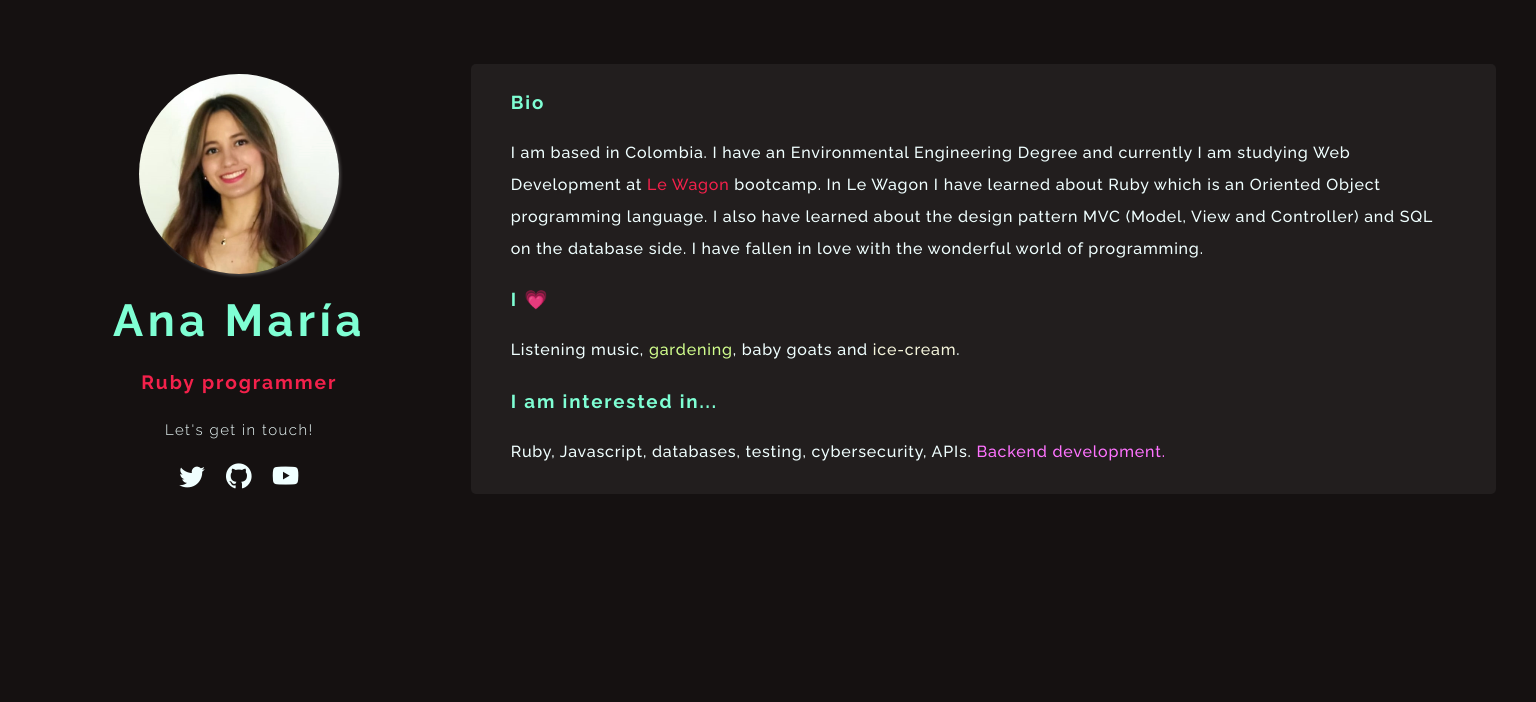
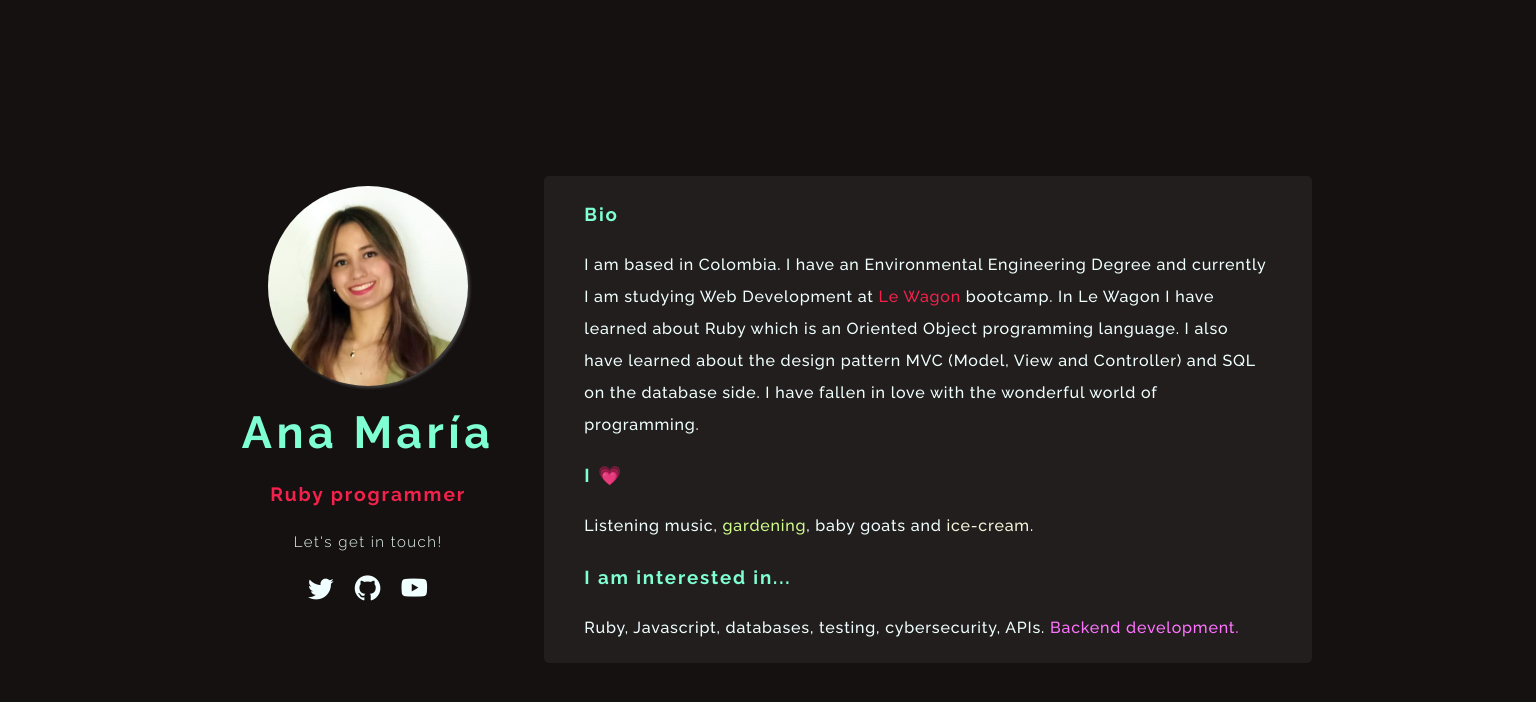
Before and after one commit to anarbelaez/profile, a plain HTML site: page index.html in a window 1536 px wide. Drawn offline with nearby package versions, Linux system fonts and the light colour scheme.

Commit message:
Added a media query for resolutions above 1500

```diff
--- a/style.css
+++ b/style.css
@@ -16,7 +16,7 @@ body {
   display: flex;
   justify-content: center;
   margin: 1em;
-  margin-top: 3em;
+  margin-top: 4em;
 }
 
 .div-left {
@@ -122,6 +122,16 @@ a.a-red:hover {
   }
 }
 
+@media (min-width: 1500px) {
+  body {
+    margin: 0 auto;
+    width: 75%;
+  }
+
+  .container {
+    margin-top: 10em;
+  }
+}
 /* @media (max-width: 960px) {
   .container {
     width: 700px;
```
